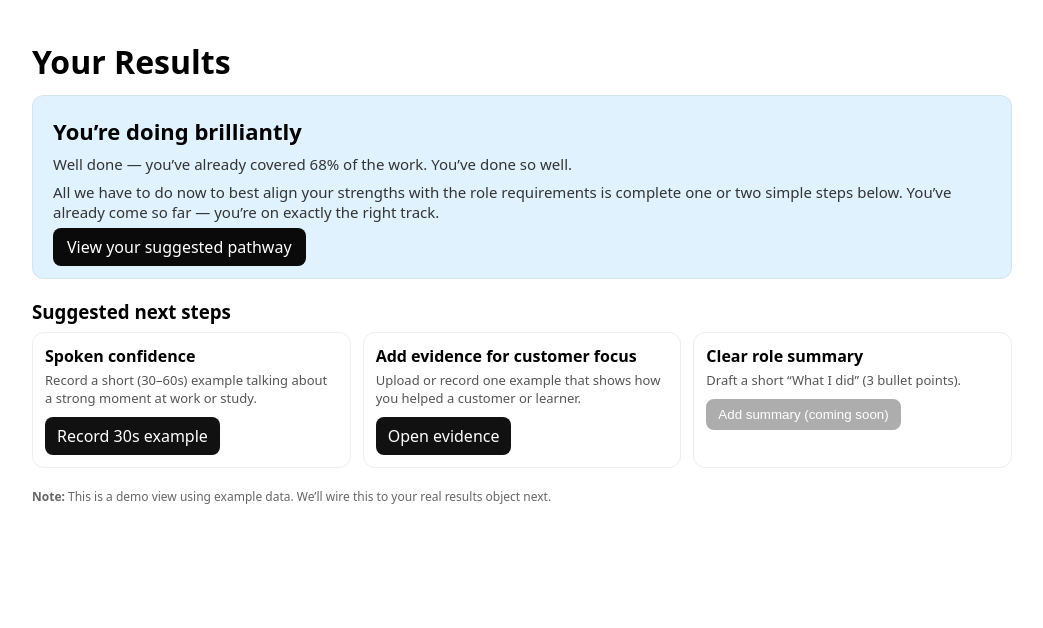
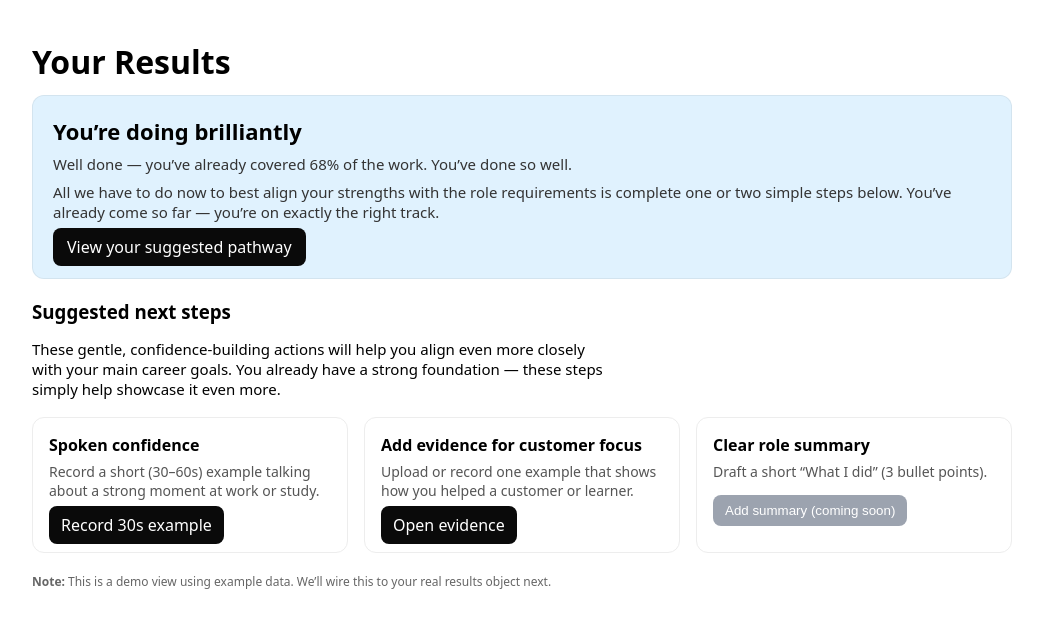
Before and after one commit to an170787-rekonet/rekonet, a Next.js app: page /results-demo in a window 1280 px wide. Shown: the top 628 px of the page, without its empty margins (118-1161 px from the left). Built offline with nearby package versions, Linux system fonts and the light colour scheme.

Commit message:
Update GapChips.jsx

```diff
--- a/app/components/results/GapChips.jsx
+++ b/app/components/results/GapChips.jsx
@@ -1,23 +1,69 @@
 'use client';
 import React from 'react';
 
-export default function GapChips({ id = 'actions', title = 'Next steps', items = [] }) {
+export default function GapChips({ id = 'actions', title = 'Your supportive next steps', items = [] }) {
   return (
-    <section id={id} style={{ marginTop: 8 }}>
-      <h3 style={{ marginBottom: 8 }}>{title}</h3>
-      <ul style={{ listStyle: 'none', padding: 0, margin: 0, display: 'grid', gap: 12, gridTemplateColumns: 'repeat(auto-fit, minmax(260px, 1fr))' }}>
+    <section id={id} style={{ marginTop: 20 }}>
+      <h3 style={{ marginBottom: 12 }}>{title}</h3>
+
+      <p style={{ fontSize: 15, marginBottom: 18, maxWidth: 580 }}>
+        These gentle, confidence‑building actions will help you align even more closely
+        with your main career goals. You already have a strong foundation — these steps
+        simply help showcase it even more.
+      </p>
+
+      <ul
+        style={{
+          listStyle: 'none',
+          padding: 0,
+          margin: 0,
+          display: 'grid',
+          gap: 16,
+          gridTemplateColumns: 'repeat(auto-fit, minmax(260px, 1fr))',
+        }}
+      >
         {items.map((it) => (
-          <li key={it.id} style={{ border: '1px solid #eee', borderRadius: 12, padding: 12, background: '#fff' }}>
-            <div style={{ fontWeight: 600 }}>{it.label}</div>
-            {it.hint && <div style={{ fontSize: 13, color: '#555', marginTop: 4 }}>{it.hint}</div>}
-            <div style={{ marginTop: 10, display: 'flex', gap: 8, flexWrap: 'wrap' }}>
+          <li
+            key={it.id}
+            style={{
+              border: '1px solid #ededed',
+              borderRadius: 12,
+              padding: 16,
+              background: '#ffffff',
+            }}
+          >
+            <div style={{ fontWeight: 600, fontSize: 16 }}>{it.label}</div>
+
+            {it.hint && (
+              <div style={{ fontSize: 14, color: '#555', marginTop: 6 }}>{it.hint}</div>
+            )}
+
+            <div style={{ marginTop: 14 }}>
               {it.href ? (
-                <a href={it.href} style={{ background: '#111', color: '#fff', padding: '8px 12px', borderRadius: 8, textDecoration: 'none' }}>
-                  {it.actionText || 'Open'}
+                <a
+                  href={it.href}
+                  style={{
+                    background: '#0a0a0a',
+                    color: '#fff',
+                    padding: '8px 12px',
+                    borderRadius: 8,
+                    textDecoration: 'none',
+                  }}
+                >
+                  {it.actionText}
                 </a>
               ) : (
-                <button disabled title="Coming soon" style={{ background: '#999', color: '#fff', padding: '8px 12px', borderRadius: 8, border: 0, opacity: 0.8 }}>
-                  {it.actionText || 'Coming soon'}
+                <button
+                  disabled
+                  style={{
+                    background: '#9ca3af',
+                    color: '#fff',
+                    padding: '8px 12px',
+                    borderRadius: 8,
+                    border: 0,
+                  }}
+                >
+                  {it.actionText}
                 </button>
               )}
             </div>
```
